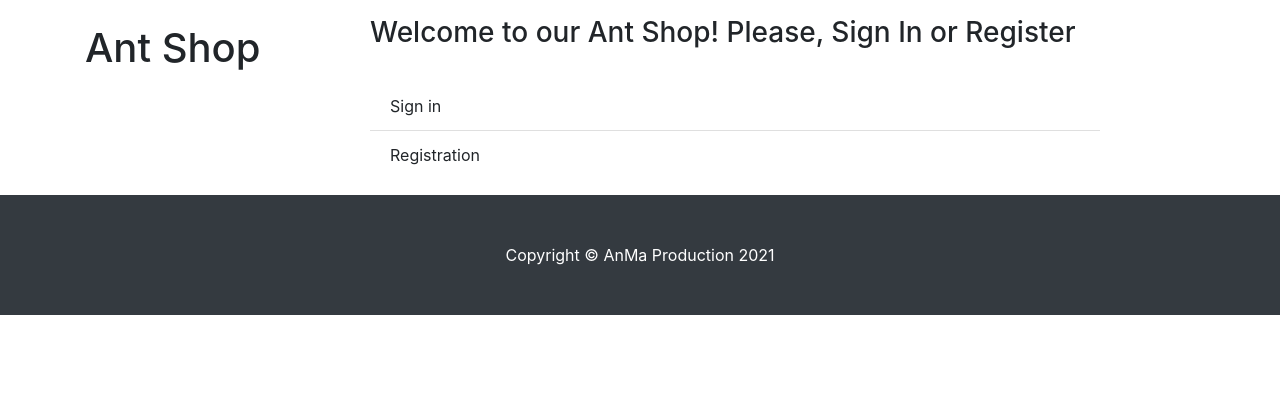
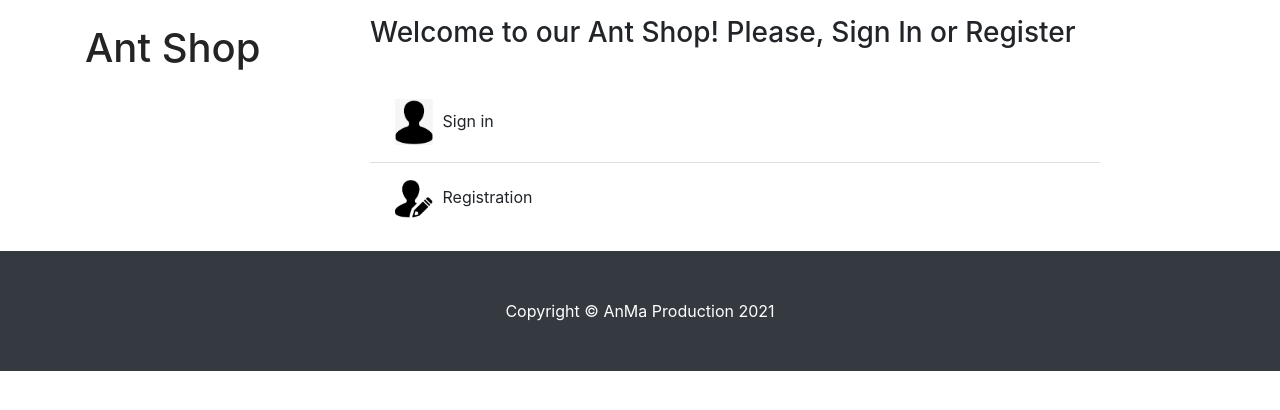
Before and after one commit to nikolska/Ant_shop, a Django app: template products/templates/customer_account.html in a window 1280 px wide. Shown: the part 56-466 px from the top of the page. Run offline with Django 3.2, Linux system fonts and the light colour scheme; the template is opened without the code that fills it, so the values that code supplies are empty; some libraries are stand-ins or nearby versions.

Commit message:
add icons and links

```diff
--- a/products/templates/base.html
+++ b/products/templates/base.html
@@ -50,7 +50,9 @@
         <div class="container">
             <div class="row">
                 <div class="col-lg-3">
-                    <h1 class="my-4">Ant Shop</h1>
+                    <h1 class="my-4">
+                        <a href="{% url 'home_page' %}" style="color: rgb(36, 36, 36); text-decoration: none;">Ant Shop</a>
+                    </h1>
                     <div class="list-group mb-4">
                         {% for category in categories %}
                             <div class="btn-group dropright m-1">
@@ -80,7 +82,11 @@
 
         <!-- Footer-->
         <footer class="py-5 bg-dark">
-            <div class="container"><p class="m-0 text-center text-white">Copyright &copy; AnMa Production 2021</p></div>
+            <div class="container">
+                <p class="m-0 text-center text-white">Copyright &copy;
+                    <a href="https://github.com/nikolska" style="color: white; text-decoration: none;">AnMa Production</a> 2021
+                </p>
+            </div>
         </footer>
 
         <!-- Bootstrap core JS-->
--- a/products/templates/customer_account.html
+++ b/products/templates/customer_account.html
@@ -1,4 +1,5 @@
 {% extends 'base.html' %}
+{% load static %}
 
 {% block title %}Your account{% endblock %}
 
@@ -15,24 +16,42 @@
 
 
 {% if request.user.is_authenticated %}
-    <div class="mt-3 mb-3">
+    <div class="my-3">
         <ul class="list-group list-group-flush">
             <li class="list-group-item">
+                <img class="img-fluid icon" src="{% static '/img/user-data.png' %}" alt="user-data-icon">
                 <a class='link-dark' href="{% url 'update_customer_data' user.pk %}">Update personal data</a>
             </li>
             <li class="list-group-item">
+                <img class="img-fluid icon" src="{% static '/img/password-change.png' %}" alt="change-password-icon">
                 <a class='link-dark' href="{% url 'update_customer_password' user.pk  %}">Change password</a>
             </li>
-            <li class="list-group-item"><a class='link-dark' href="{% url 'password_reset' %}">Reset password</a></li>
-            <li class="list-group-item"><a class='link-dark' href="{% url 'logout' %}">Logout</a></li>
+            <li class="list-group-item">
+                <img class="img-fluid icon" src="{% static '/img/password-reset.png' %}" alt="password-reset-icon">
+                <a class='link-dark' href="{% url 'password_reset' %}">Reset password</a>
+            </li>
+            <li class="list-group-item">
+                <img class="img-fluid icon" src="{% static '/img/orders.png' %}" alt="orders-icon">
+                <a class='link-dark' href="#">Your orders</a>
+            </li>
+            <li class="list-group-item">
+                <img class="img-fluid icon" src="{% static '/img/logout.png' %}" alt="logout-icon">
+                <a class='link-dark' href="{% url 'logout' %}">Logout</a>
+            </li>
         </ul>
     </div>
 {% else %}
     <div class="mt-3 mb-3">
         <h3>Welcome to our Ant Shop! Please, Sign In or Register</h3><br>
         <ul class="list-group list-group-flush">
-            <li class="list-group-item"><a class='link-dark' href="{% url 'login' %}">Sign in</a></li>
-            <li class="list-group-item"><a class='link-dark' href="{% url 'registration' %}">Registration</a></li>
+            <li class="list-group-item">
+                <img class="img-fluid icon" src="{% static '/img/login.png' %}" alt="login-icon">
+                <a class='link-dark' href="{% url 'login' %}">Sign in</a>
+            </li>
+            <li class="list-group-item">
+                <img class="img-fluid icon" src="{% static '/img/register.png' %}" alt="register-icon">
+                <a class='link-dark' href="{% url 'registration' %}">Registration</a>
+            </li>
         </ul>
     </div>
 {% endif %}
--- a/static/css/my_styles.css
+++ b/static/css/my_styles.css
@@ -8,3 +8,8 @@
 .contact-image {
     width: 7rem;
 }
+
+.icon {
+    padding: 5px;
+    width: 3rem;
+}
```
Also changed, not shown: static/img/login.png (added), static/img/logout.png (added), static/img/orders.png (added), static/img/password-change.png (added), static/img/password-reset.png (added), static/img/register.png (added), static/img/user-data.png (added).
